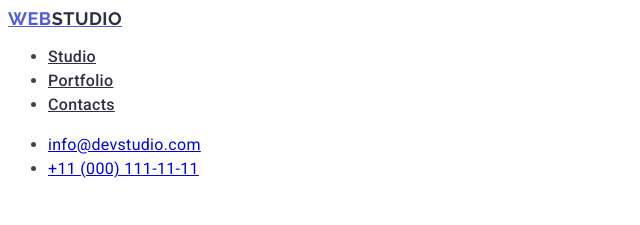
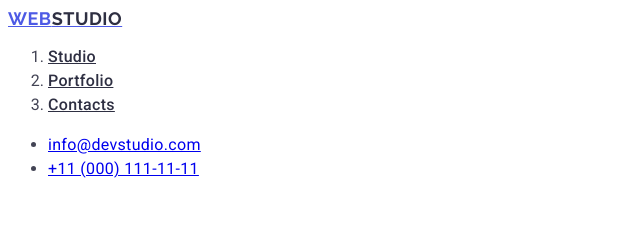
Before and after one commit to VladislavVik1/goit-markup-hw-02, a plain HTML site: page index.html in a window 1280 px wide. Shown: the top 225 px of the page, 0-640 px from the left. Drawn offline with Linux system fonts and the light colour scheme.

Commit message:
add intial files

```diff
--- a/index.html
+++ b/index.html
@@ -21,11 +21,11 @@
     <header>
         <nav>
             <a href="./index.html" class="logo">Web<span class="studio">Studio</span></a>
-            <ul class="linkStudio">
+            <ol class="linkStudio">
                 <li><a href="./index.html" class="silka">Studio</a></li>
                 <li><a href="Portfolio" class="silka">Portfolio</a></li>
                 <li><a href="Contacts" class="silka">Contacts</a></li>
-            </ul>
+            </ol>
         </nav>
         <address class="address">
             <ul class="addressList">
```
